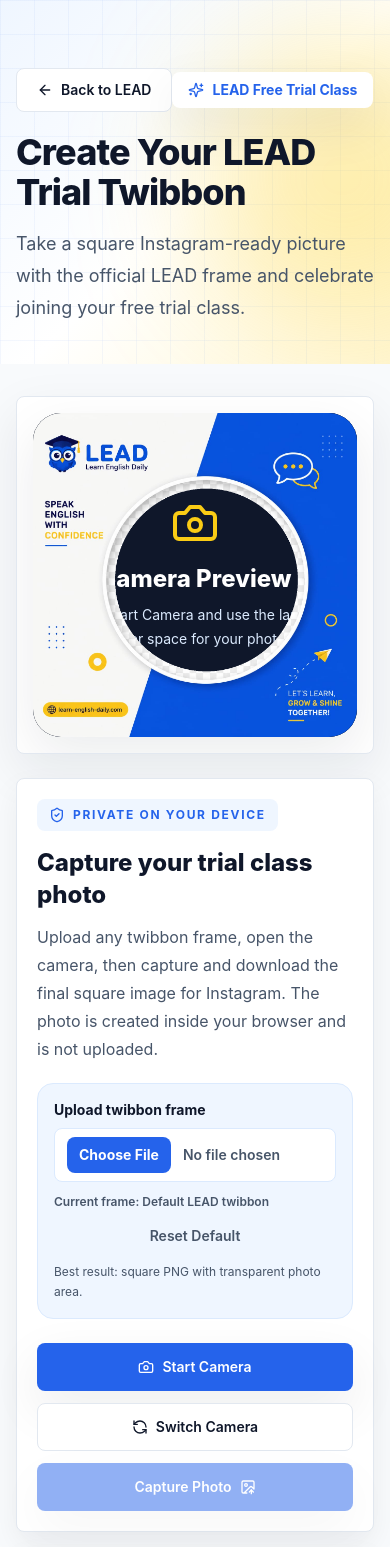
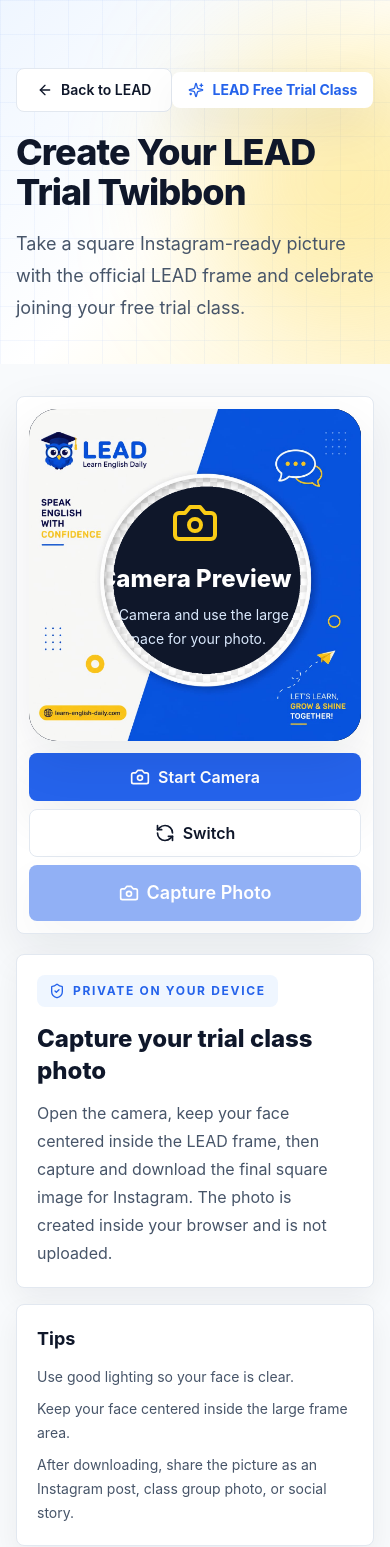
Before and after one commit to Learn-English-Daily/Learn-English-Daily-Website, a Next.js app: page /trial-twibbon in a window 390 px wide. Shown: the top 1547 px of the page. Built offline with nearby package versions, Linux system fonts and the light colour scheme.

Commit message:
Improve mobile twibbon capture flow

```diff
--- a/src/app/trial-twibbon/twibbon-camera.tsx
+++ b/src/app/trial-twibbon/twibbon-camera.tsx
@@ -1,11 +1,11 @@
 "use client";
 
 import { useEffect, useRef, useState } from "react";
-import { Camera, Download, ImageUp, RefreshCcw, RotateCcw, ShieldCheck } from "lucide-react";
+import { Camera, Download, RefreshCcw, RotateCcw, ShieldCheck } from "lucide-react";
 import { Button } from "@/components/ui/button";
 import { Card } from "@/components/ui/card";
 
-const defaultFrameSrc = "/images/trial-twibbon-frame.png";
+const frameSrc = "/images/trial-twibbon-frame.png";
 const outputWidth = 1080;
 const outputHeight = 1080;
 
@@ -37,20 +37,14 @@
 export function TwibbonCamera() {
   const videoRef = useRef<HTMLVideoElement | null>(null);
   const streamRef = useRef<MediaStream | null>(null);
-  const frameSrcRef = useRef(defaultFrameSrc);
   const [cameraReady, setCameraReady] = useState(false);
   const [capturedImage, setCapturedImage] = useState("");
   const [error, setError] = useState("");
   const [facingMode, setFacingMode] = useState<"user" | "environment">("user");
-  const [frameSrc, setFrameSrc] = useState(defaultFrameSrc);
-  const [frameName, setFrameName] = useState("Default LEAD twibbon");
   const isMirrored = facingMode === "user";
 
   useEffect(() => {
-    return () => {
-      stopCamera();
-      if (frameSrcRef.current.startsWith("blob:")) URL.revokeObjectURL(frameSrcRef.current);
-    };
+    return () => stopCamera();
   }, []);
 
   async function startCamera(nextFacingMode = facingMode) {
@@ -130,38 +124,9 @@
     void startCamera(nextFacingMode);
   }
 
-  function uploadFrame(file: File | undefined) {
-    if (!file) return;
-
-    if (!file.type.startsWith("image/")) {
-      setError("Please upload an image file for the twibbon frame.");
-      return;
-    }
-
-    setError("");
-    setCapturedImage("");
-    setFrameSrc((currentFrameSrc) => {
-      if (currentFrameSrc.startsWith("blob:")) URL.revokeObjectURL(currentFrameSrc);
-      const nextFrameSrc = URL.createObjectURL(file);
-      frameSrcRef.current = nextFrameSrc;
-      return nextFrameSrc;
-    });
-    setFrameName(file.name);
-  }
-
-  function resetFrame() {
-    setCapturedImage("");
-    setFrameSrc((currentFrameSrc) => {
-      if (currentFrameSrc.startsWith("blob:")) URL.revokeObjectURL(currentFrameSrc);
-      frameSrcRef.current = defaultFrameSrc;
-      return defaultFrameSrc;
-    });
-    setFrameName("Default LEAD twibbon");
-  }
-
   return (
-    <div className="grid gap-6 lg:grid-cols-[minmax(0,560px)_1fr] lg:items-start">
-      <Card className="overflow-hidden p-4 shadow-soft sm:p-5">
+    <div className="grid gap-5 lg:grid-cols-[minmax(0,560px)_1fr] lg:items-start">
+      <Card className="overflow-hidden p-3 shadow-soft sm:p-5">
         <div className="relative mx-auto aspect-square max-h-[76vh] w-full max-w-[560px] overflow-hidden rounded-[28px] bg-lead-navy shadow-soft">
           {capturedImage ? (
             // eslint-disable-next-line @next/next/no-img-element
@@ -188,6 +153,40 @@
             </>
           )}
         </div>
+
+        {error ? <p className="mt-3 rounded-lg bg-rose-50 px-4 py-3 text-sm font-semibold text-rose-600">{error}</p> : null}
+
+        <div className="mt-3 grid gap-2 sm:grid-cols-2">
+          {!capturedImage ? (
+            <>
+              <Button type="button" size="lg" className="h-12 text-base" onClick={() => void startCamera(facingMode)}>
+                <Camera className="h-5 w-5" />
+                {cameraReady ? "Restart" : "Start Camera"}
+              </Button>
+              <Button type="button" size="lg" variant="secondary" className="h-12 text-base" onClick={switchCamera}>
+                <RefreshCcw className="h-5 w-5" />
+                Switch
+              </Button>
+              <Button type="button" size="lg" className="h-14 text-lg sm:col-span-2" disabled={!cameraReady} onClick={capturePhoto}>
+                <Camera className="h-5 w-5" />
+                Capture Photo
+              </Button>
+            </>
+          ) : (
+            <>
+              <Button asChild size="lg" className="h-14 text-lg">
+                <a href={capturedImage} download="lead-trial-twibbon.png">
+                  <Download className="h-5 w-5" />
+                  Download
+                </a>
+              </Button>
+              <Button type="button" size="lg" variant="secondary" className="h-14 text-lg" onClick={retakePhoto}>
+                <RotateCcw className="h-5 w-5" />
+                Retake
+              </Button>
+            </>
+          )}
+        </div>
       </Card>
 
       <div className="grid gap-4">
@@ -198,64 +197,9 @@
           </p>
           <h2 className="mt-4 font-heading text-2xl font-extrabold text-lead-navy">Capture your trial class photo</h2>
           <p className="mt-3 leading-7 text-lead-gray">
-            Upload any twibbon frame, open the camera, then capture and download the final square image for Instagram.
+            Open the camera, keep your face centered inside the LEAD frame, then capture and download the final square image for Instagram.
             The photo is created inside your browser and is not uploaded.
           </p>
-
-          <div className="mt-5 rounded-2xl border border-blue-100 bg-blue-50 p-4">
-            <label className="grid gap-2 text-sm font-bold text-lead-navy">
-              Upload twibbon frame
-              <input
-                type="file"
-                accept="image/png,image/jpeg,image/webp,image/svg+xml"
-                onChange={(event) => uploadFrame(event.target.files?.[0])}
-                className="focus-ring w-full rounded-lg border border-blue-100 bg-white px-3 py-2 text-sm font-semibold text-lead-gray file:mr-3 file:rounded-lg file:border-0 file:bg-lead-blue file:px-3 file:py-2 file:text-sm file:font-bold file:text-white"
-              />
-            </label>
-            <div className="mt-3 flex flex-col gap-2 sm:flex-row sm:items-center sm:justify-between">
-              <p className="text-xs font-semibold text-lead-gray">Current frame: {frameName}</p>
-              <Button type="button" variant="ghost" size="sm" onClick={resetFrame}>
-                Reset Default
-              </Button>
-            </div>
-            <p className="mt-2 text-xs leading-5 text-lead-gray">
-              Best result: square PNG with transparent photo area.
-            </p>
-          </div>
-
-          {error ? <p className="mt-4 rounded-lg bg-rose-50 px-4 py-3 text-sm font-semibold text-rose-600">{error}</p> : null}
-
-          <div className="mt-6 grid gap-3 sm:grid-cols-2">
-            {!capturedImage ? (
-              <>
-                <Button type="button" size="lg" onClick={() => void startCamera(facingMode)}>
-                  <Camera className="h-4 w-4" />
-                  {cameraReady ? "Restart Camera" : "Start Camera"}
-                </Button>
-                <Button type="button" size="lg" variant="secondary" onClick={switchCamera}>
-                  <RefreshCcw className="h-4 w-4" />
-                  Switch Camera
-                </Button>
-                <Button type="button" size="lg" className="sm:col-span-2" disabled={!cameraReady} onClick={capturePhoto}>
-                  Capture Photo
-                  <ImageUp className="h-4 w-4" />
-                </Button>
-              </>
-            ) : (
-              <>
-                <Button asChild size="lg">
-                  <a href={capturedImage} download="lead-trial-twibbon.png">
-                    <Download className="h-4 w-4" />
-                    Download Photo
-                  </a>
-                </Button>
-                <Button type="button" size="lg" variant="secondary" onClick={retakePhoto}>
-                  <RotateCcw className="h-4 w-4" />
-                  Retake
-                </Button>
-              </>
-            )}
-          </div>
         </Card>
 
         <Card className="p-5">
```
